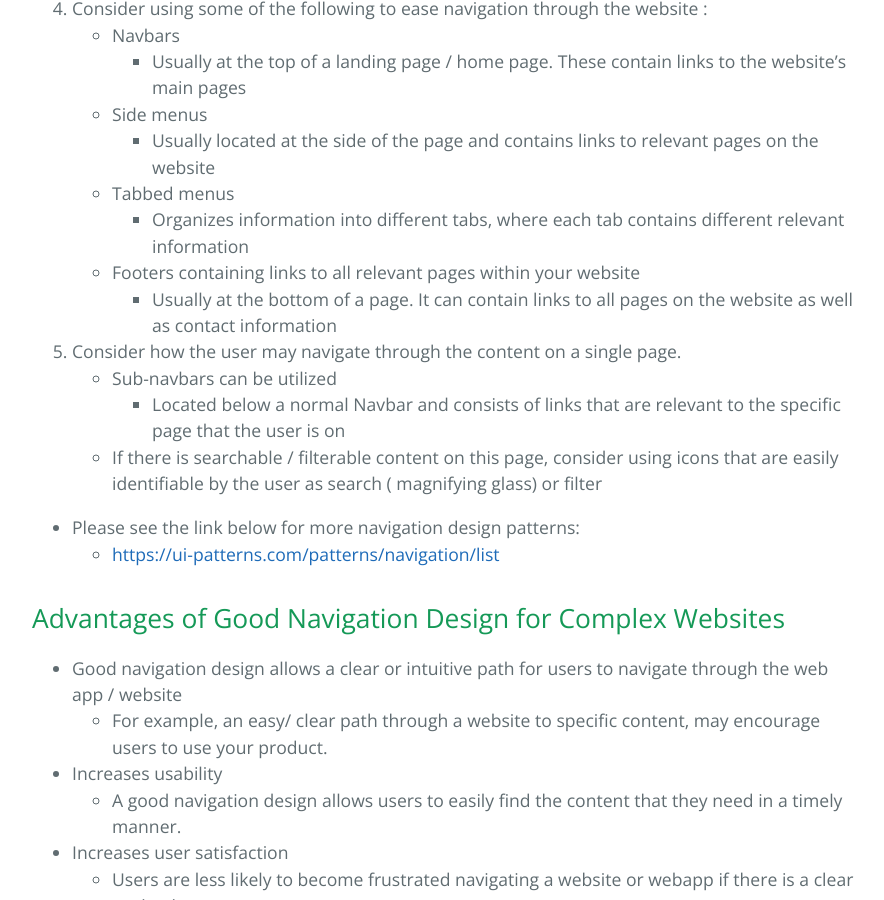
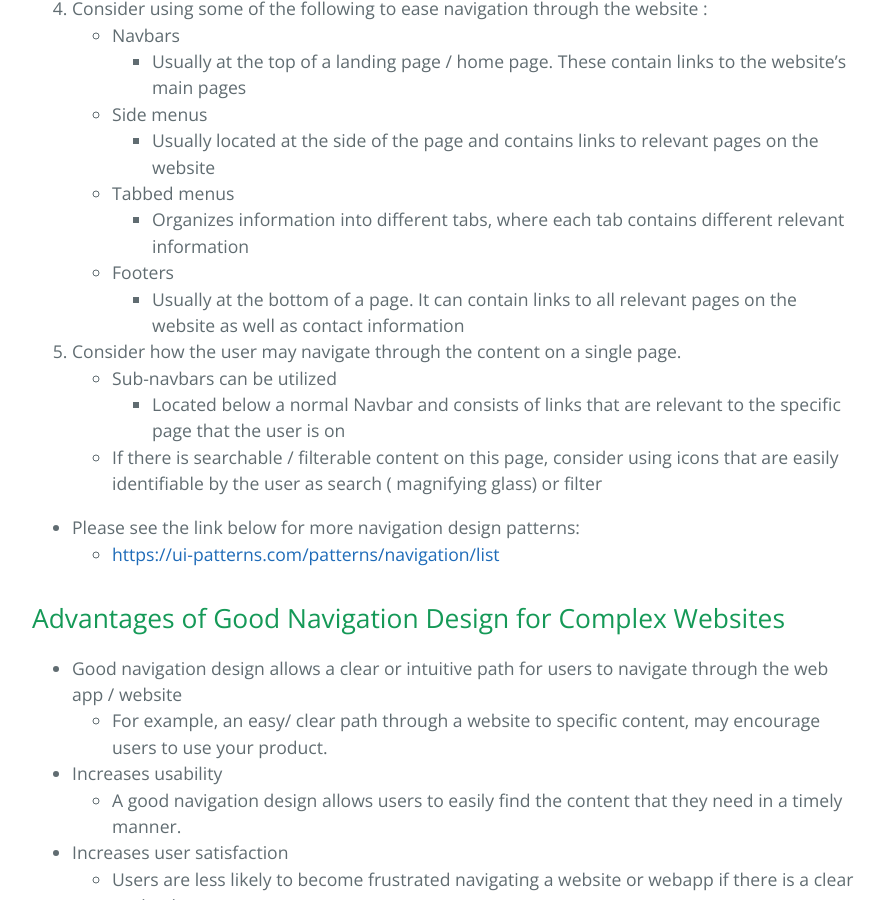
Before and after one commit to learning-software-engineering/learning-software-engineering.github.io, a Jekyll site: the page built from Topics/User_Experience/Navigation design in complex websites.md, in a window 1280 px wide and 900 px high, scrolled down 999 px. Shown: the whole window, without its empty margins (192-1076 px from the left). Built offline with Jekyll 4.4.1, drawn with Linux system fonts in a browser that asks for light colours; our own code applies the rules of GitHub Pages for plain Markdown files.

Commit message:
Update Navigation design in complex websites.md
More minor edits

```diff
--- a/Topics/User_Experience/Navigation design in complex websites.md
+++ b/Topics/User_Experience/Navigation design in complex websites.md
@@ -24,8 +24,8 @@ Consider using the following steps to start thinking of good navigation design
         * Usually located at the side of the page and contains links to relevant pages on the website
     * Tabbed menus
         * Organizes information into different tabs, where each tab contains different relevant information
-    * Footers containing links to all relevant pages within your website
-        * Usually at the bottom of a page. It can contain links to all pages on the website as well as contact information
+    * Footers
+        * Usually at the bottom of a page. It can contain links to all relevant pages on the website as well as contact information
 
 5. Consider how the user may navigate through the content on a single page.
    * Sub-navbars can be utilized
```
